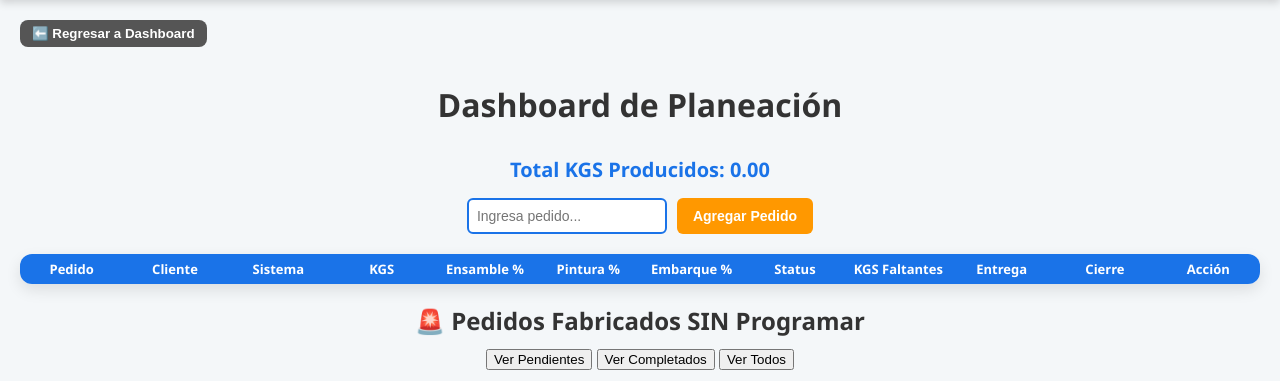
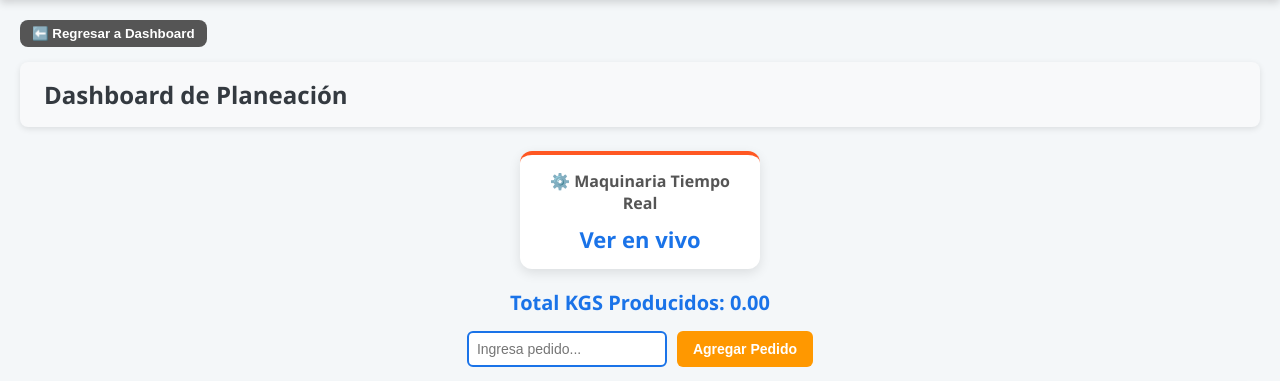
Before and after one commit to Alejandro-Ramirez-Gutierrez/estral_module, a FastAPI app: template templates/planeacion.html in a window 1280 px wide. Shown: the part 63-444 px from the top of the page. Run offline with FastAPI, Linux system fonts and the light colour scheme; the template is opened without the code that fills it, so the values that code supplies are empty.

Commit message:
cambios para agregar estadistica en pulsar

```diff
--- a/templates/planeacion.html
+++ b/templates/planeacion.html
@@ -118,11 +118,40 @@
 <body>
 <nav><div class="logo">📊 Planeación Estral</div></nav>
 <main>
+<!-- Botón regresar -->
 <button id="btn-regresar" onclick="location.href='/dashboard'">⬅️ Regresar a Dashboard</button>
-<h1>Dashboard de Planeación</h1>
-<div id="totales-por-grupo" class="totales-grupo-container"></div>
 
+<!-- Header -->
+<div style="display: flex; align-items: center; justify-content: flex-start; gap: 16px; background-color: #f8f9fa; padding: 16px 24px; border-radius: 8px; box-shadow: 0 2px 6px rgba(0,0,0,0.1);">
+  <h1 style="margin: 0; font-size: 24px; color: #343a40;">Dashboard de Planeación</h1>
+</div>
+
+<!-- Totales por grupo -->
+<div id="totales-por-grupo" class="totales-grupo-container" style="margin-top: 24px;">
+    <!-- Tarjetas existentes -->
+    <div class="tarjeta-grupo estral">
+        <h3>Fabricación Estral</h3>
+        <p>388.92 tons</p>
+    </div>
+    <div class="tarjeta-grupo cimsa">
+        <h3>Fabricación CIMSA</h3>
+        <p>16.28 tons</p>
+    </div>
+    <div class="tarjeta-grupo global">
+        <h3>Fabricación Global</h3>
+        <p>405.19 tons</p>
+    </div>
+
+    <!-- Nueva tarjeta de Maquinaria con engranaje -->
+    <a href="https://app.pulsarml.com/realtime/tv-mode2" target="_blank" class="tarjeta-grupo" style="text-decoration:none; color:#007bff; border-top: 4px solid #ff5722;">
+        <h3>⚙️ Maquinaria Tiempo Real</h3>
+        <p>Ver en vivo</p>
+    </a>
+</div>
+
+<!-- Total KGS -->
 <div id="total-kgs">Total KGS Producidos: 0.00</div>
+
 
 <form id="add-form">
 <input type="text" id="pedido" placeholder="Ingresa pedido..." required>
@@ -339,14 +368,34 @@
 
 async function cargarTotalesPorGrupo() {
     try {
+        const container = document.getElementById("totales-por-grupo");
+
+        // 1️⃣ Si no existe la tarjeta de Maquinaria, la agregamos
+        if (!document.getElementById("tarjeta-maquinaria")) {
+            const maquinaria = document.createElement("a");
+            maquinaria.id = "tarjeta-maquinaria";
+            maquinaria.href = "https://app.pulsarml.com/realtime/tv-mode2";
+            maquinaria.target = "_blank";
+            maquinaria.className = "tarjeta-grupo";
+            maquinaria.style.textDecoration = "none";
+            maquinaria.style.color = "#007bff";
+            maquinaria.style.borderTop = "4px solid #ff5722";
+            maquinaria.innerHTML = `<h3>⚙️ Maquinaria Tiempo Real</h3><p>Ver en vivo</p>`;
+            container.prepend(maquinaria); // Siempre al inicio
+        }
+
+        // 2️⃣ Limpiamos solo los totales antiguos (sin borrar la tarjeta de Maquinaria)
+        const tarjetas = container.querySelectorAll(".tarjeta-grupo:not(#tarjeta-maquinaria)");
+        tarjetas.forEach(t => t.remove());
+
+        // 3️⃣ Agregamos los totales desde la API
         const res = await fetch("/planeacion/totales_por_grupo");
         const data = await res.json();
         if (res.ok && data.totales) {
-            const container = document.getElementById("totales-por-grupo");
-            container.innerHTML = "";
             data.totales.forEach(t => {
                 const div = document.createElement("div");
-                div.className = "tarjeta-grupo " + (t.Grupo.includes("Estral") ? "estral" : t.Grupo.includes("CIMSA") ? "cimsa" : "global");
+                div.className = "tarjeta-grupo " +
+                    (t.Grupo.includes("Estral") ? "estral" : t.Grupo.includes("CIMSA") ? "cimsa" : "global");
                 div.innerHTML = `<h3>${t.Grupo}</h3><p>${formatearNumero(t.Total_Tons)} tons</p>`;
                 container.appendChild(div);
             });
@@ -358,6 +407,7 @@
     }
 }
 
+
 // Cargar todo al inicio
 cargarPlaneacion();
 cargarNoProgramados(hoy.getMonth()+1,hoy.getFullYear());
```
